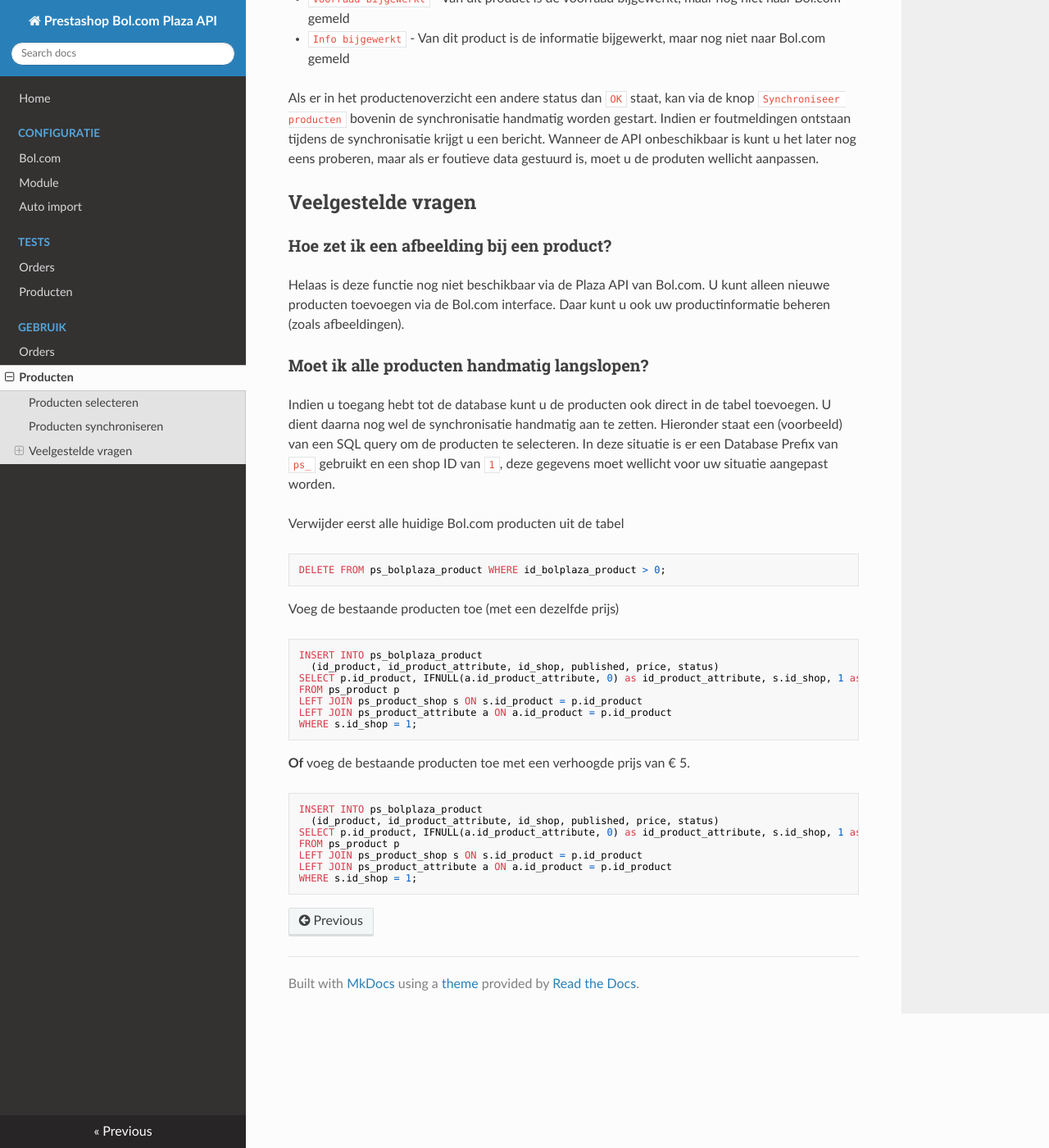
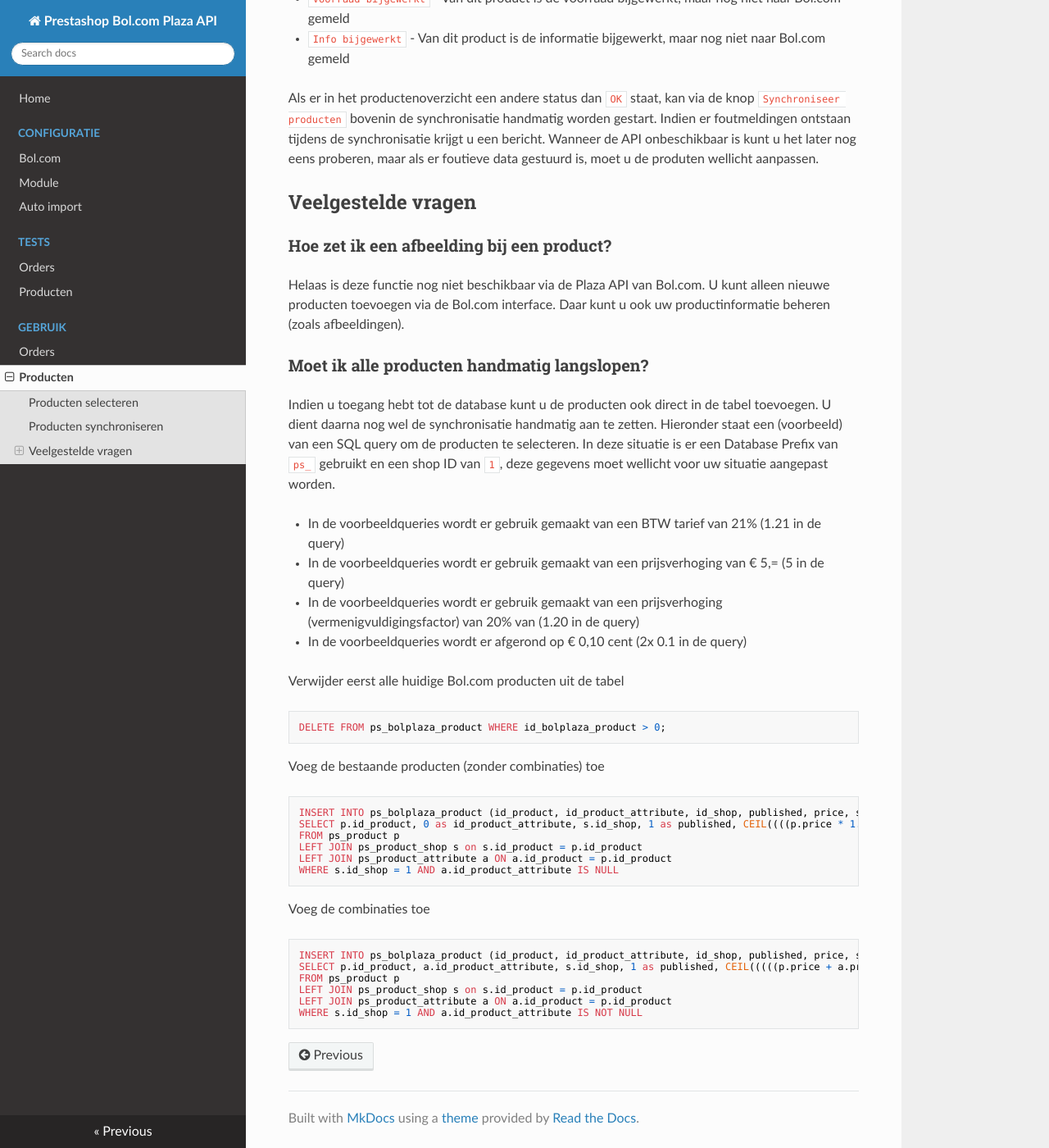
Before and after one commit to werkaandewebshop/prestashop-bolplaza-docs, an MkDocs documentation site: the page built from docs/gebruik/producten.md, in a window 1280 px wide and 1400 px high, scrolled down 1787 px. Shown: the whole window at 82% size. Built offline with MkDocs 1.6.1, drawn with Linux system fonts in a browser that asks for light colours; nearby versions of some CDN libraries; old or Windows-style settings are respelled for this version of MkDocs.

Commit message:
updated db queries

````diff
--- a/docs/gebruik/producten.md
+++ b/docs/gebruik/producten.md
@@ -32,30 +32,32 @@ Helaas is deze functie nog niet beschikbaar via de Plaza API van Bol.com. U kunt
 
 Indien u toegang hebt tot de database kunt u de producten ook direct in de tabel toevoegen. U dient daarna nog wel de synchronisatie handmatig aan te zetten. Hieronder staat een (voorbeeld) van een SQL query om de producten te selecteren. In deze situatie is er een Database Prefix van `ps_` gebruikt en een shop ID van `1`, deze gegevens moet wellicht voor uw situatie aangepast worden.
 
+ - In de voorbeeldqueries wordt er gebruik gemaakt van een BTW tarief van 21% (1.21 in de query)
+ - In de voorbeeldqueries wordt er gebruik gemaakt van een prijsverhoging van € 5,= (5 in de query)
+ - In de voorbeeldqueries wordt er gebruik gemaakt van een prijsverhoging (vermenigvuldigingsfactor) van 20% van (1.20 in de query)
+ - In de voorbeeldqueries wordt er afgerond op € 0,10 cent (2x 0.1 in de query)
+
 Verwijder eerst alle huidige Bol.com producten uit de tabel
 
     DELETE FROM ps_bolplaza_product WHERE id_bolplaza_product > 0;
 
-Voeg de bestaande producten toe (met een dezelfde prijs)
 
+Voeg de bestaande producten (zonder combinaties) toe
 ```sql
-INSERT INTO ps_bolplaza_product
-  (id_product, id_product_attribute, id_shop, published, price, status)
-SELECT p.id_product, IFNULL(a.id_product_attribute, 0) as id_product_attribute, s.id_shop, 1 as published, 0 as price, 1 as status
+INSERT INTO ps_bolplaza_product (id_product, id_product_attribute, id_shop, published, price, status)
+SELECT p.id_product, 0 as id_product_attribute, s.id_shop, 1 as published, CEIL((((p.price * 1.21) + 5) * 1.20) / 0.1) * 0.1 as price, 1 as status
 FROM ps_product p
-LEFT JOIN ps_product_shop s ON s.id_product = p.id_product
+LEFT JOIN ps_product_shop s on s.id_product = p.id_product
 LEFT JOIN ps_product_attribute a ON a.id_product = p.id_product
-WHERE s.id_shop = 1;
+WHERE s.id_shop = 1 AND a.id_product_attribute IS NULL
 ```
 
-**Of** voeg de bestaande producten toe met een verhoogde prijs van € 5.
-
+Voeg de combinaties toe
 ```sql
-INSERT INTO ps_bolplaza_product
-  (id_product, id_product_attribute, id_shop, published, price, status)
-SELECT p.id_product, IFNULL(a.id_product_attribute, 0) as id_product_attribute, s.id_shop, 1 as published, ROUND(p.price * 1.21, 2) + 5 as price, 1 as status
+INSERT INTO ps_bolplaza_product (id_product, id_product_attribute, id_shop, published, price, status)
+SELECT p.id_product, a.id_product_attribute, s.id_shop, 1 as published, CEIL(((((p.price + a.price) * 1.21) + 5) * 1.20) / 0.1) * 0.1 as price, 1 as status
 FROM ps_product p
-LEFT JOIN ps_product_shop s ON s.id_product = p.id_product
+LEFT JOIN ps_product_shop s on s.id_product = p.id_product
 LEFT JOIN ps_product_attribute a ON a.id_product = p.id_product
-WHERE s.id_shop = 1;
+WHERE s.id_shop = 1 AND a.id_product_attribute IS NOT NULL
 ```
````
